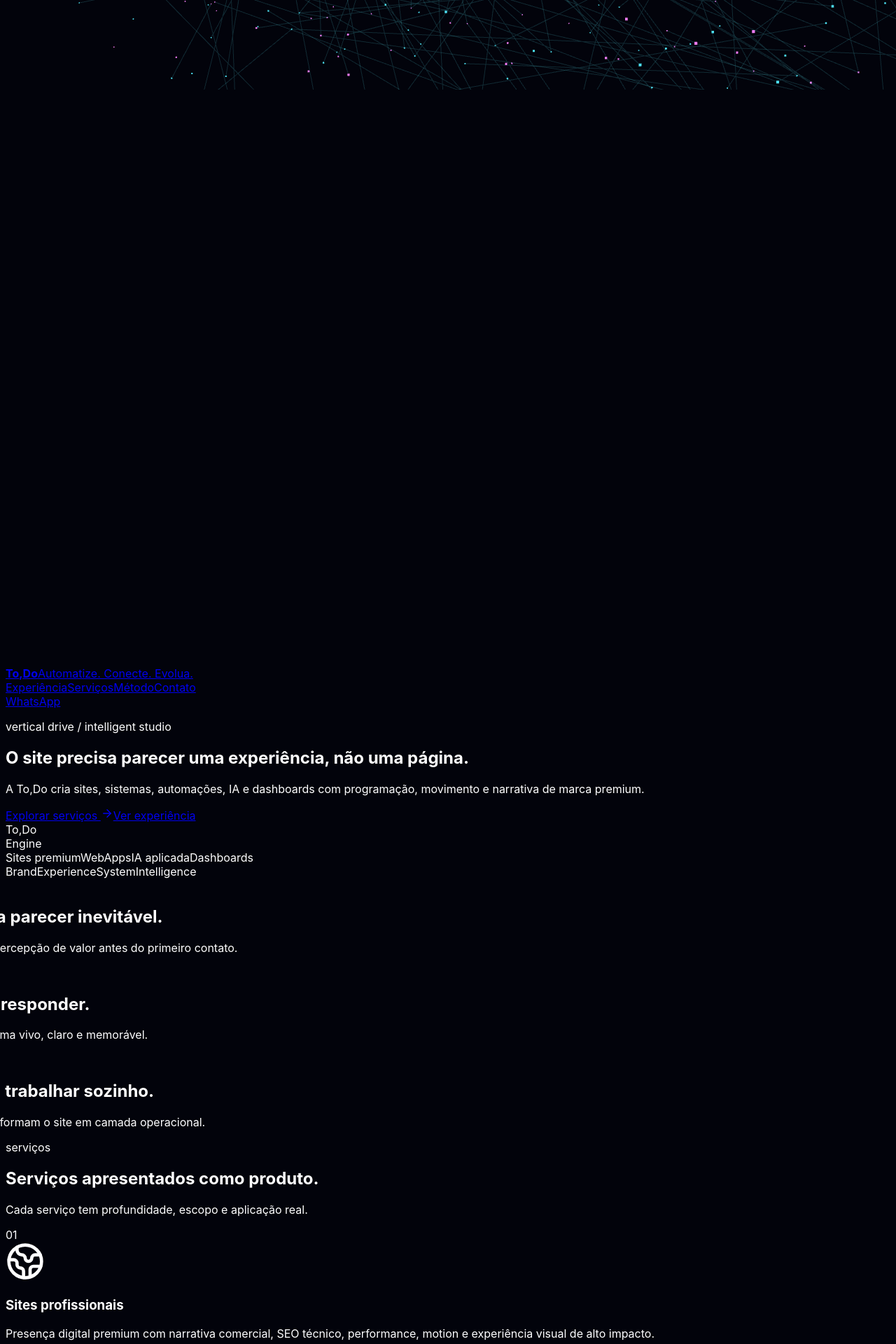
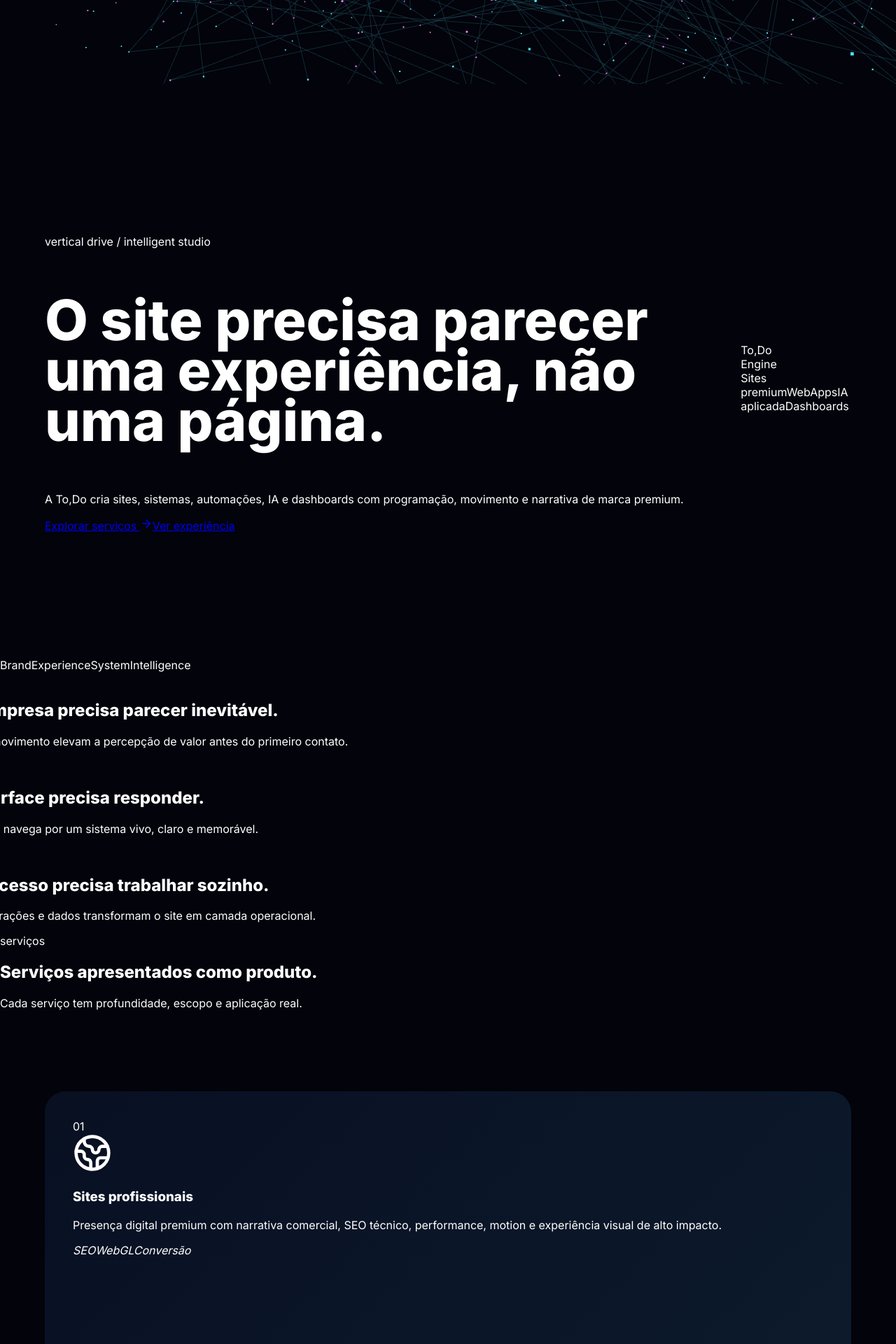
Before and after one commit to camillofranco/To-Do---Desenvolvimento-Inteligente, a React (Vite) app: page / in a window 1280 px wide. Shown: the part 680-2600 px from the top of the page at 70% size. Built offline with nearby package versions, Linux system fonts and the light colour scheme.

Commit message:
Update styles-v2.css

```diff
--- a/src/styles-v2.css
+++ b/src/styles-v2.css
@@ -1 +1,55 @@
-/* styles v2 loaded */ body{background:#02030b;color:#fff;font-family:Inter,sans-serif}
+@import url('https://fonts.googleapis.com/css2?family=Inter:wght@400;600;800;900&display=swap');
+
+body {
+  margin: 0;
+  font-family: Inter, sans-serif;
+  background: #02030b;
+  color: #fff;
+}
+
+/* NAV */
+.nav {
+  position: fixed;
+  top: 20px;
+  left: 30px;
+  right: 30px;
+  display: flex;
+  justify-content: space-between;
+  z-index: 10;
+}
+
+/* HERO */
+.hero {
+  height: 100vh;
+  display: flex;
+  align-items: center;
+  padding: 0 5%;
+}
+
+.hero h1 {
+  font-size: 80px;
+  line-height: 0.9;
+}
+
+/* SERVICES */
+.serviceStack {
+  display: flex;
+  flex-direction: column;
+  gap: 40px;
+  padding: 100px 5%;
+}
+
+.service {
+  min-height: 70vh;
+  border-radius: 30px;
+  padding: 40px;
+  background: linear-gradient(135deg, #081022, #0d1c2e);
+}
+
+/* SMOKE */
+.smoke {
+  position: fixed;
+  inset: 0;
+  pointer-events: none;
+  mix-blend-mode: screen;
+}
```
